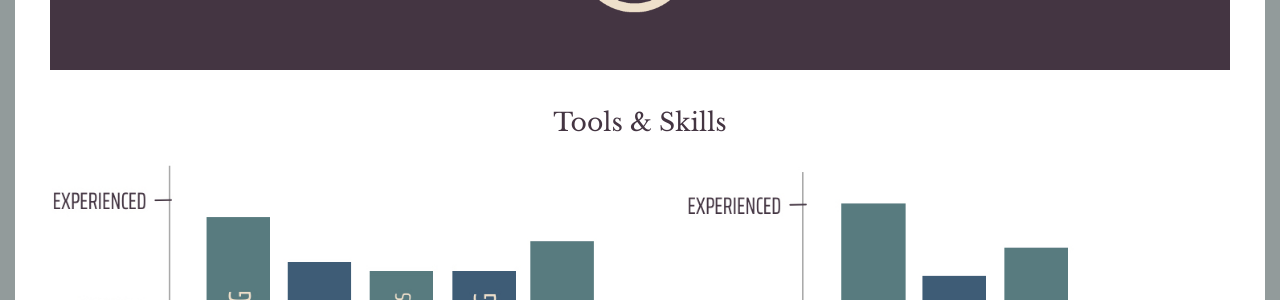
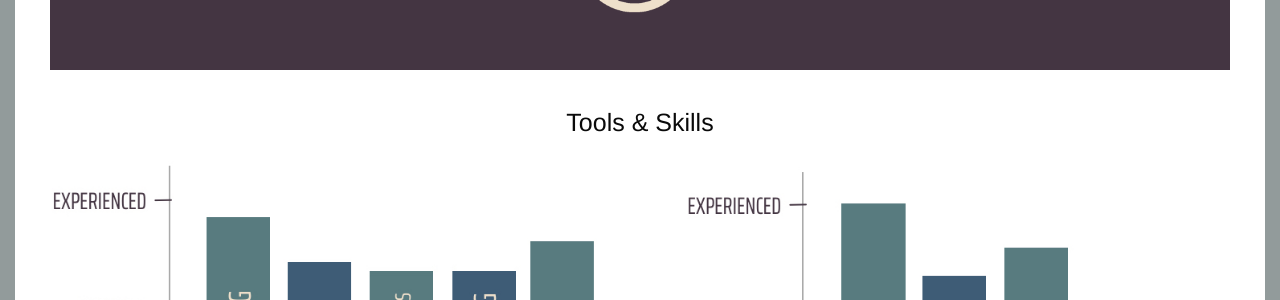
Before and after one commit to emeriwether/emeriwether.github.io, a Jekyll site: the page built from j_about.html, in a window 1280 px wide. Shown: the part 1115-1415 px from the top of the page. Built offline with Jekyll 4.4.1, drawn with Linux system fonts in a browser that asks for light colours; some web fonts are replaced.

Commit message:
ct prev commit

```diff
--- a/css/home.css
+++ b/css/home.css
@@ -110,8 +110,3 @@ h2 {
 .projDescrip {
     margin-bottom: 0;
 }
-
-#toolsSkillsTitle {
-    font-family: "Libre Baskerville";
-    color: #443542;
-}
```
